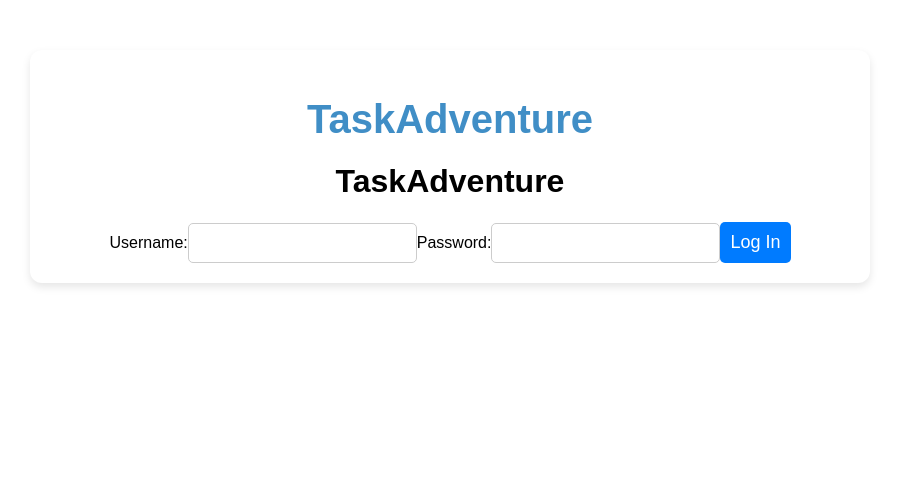
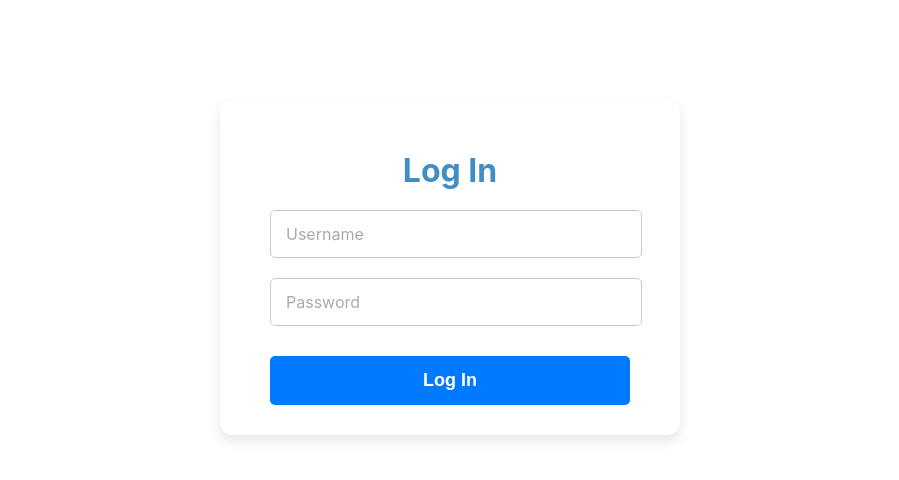
Before and after one commit to Lifsaa/TaskAdventure, a React (Vite) app in the folder packages/frontend/: page /login in a window 1280 px wide. Shown: the top 480 px of the page, without its empty margins (190-1089 px from the left). Built offline with nearby package versions, Linux system fonts and the light colour scheme.

Commit message:
Fixed CSS

```diff
--- a/packages/frontend/src/App.jsx
+++ b/packages/frontend/src/App.jsx
@@ -5,7 +5,7 @@ import {
   Routes,
   Navigate,
 } from "react-router-dom";
-import styles from "./App.module.css"; // ✅ Uses CSS Modules correctly
+import styles from "./App.module.css";
 import TaskPage from "./TaskPage";
 import Login from "./Login";
 import Signup from "./Signup";
@@ -15,8 +15,7 @@ const App = () => {
 
   return (
     <Router>
-      <div className={styles["app-container"]}>
-        <h1 className={styles["app-title"]}>TaskAdventure</h1>
+      <div>
         <Routes>
           <Route path="/login" element={<Login setToken={setToken} />} />
           <Route path="/signup" element={<Signup setToken={setToken} />} />
@@ -26,6 +25,7 @@ const App = () => {
               token ? <TaskPage token={token} /> : <Navigate to="/login" />
             }
           />
+          <Route path="/tasks" element={<TaskPage token={token} />} />{" "}
         </Routes>
       </div>
     </Router>
--- a/packages/frontend/src/App.module.css
+++ b/packages/frontend/src/App.module.css
@@ -1,4 +1,4 @@
-/* Base Container */
+Base Container
 .app-container {
   max-width: 800px;
   margin: 50px auto;
@@ -13,7 +13,7 @@
 /* App Title */
 .app-title {
   font-size: 2.5rem;
-  color: #408EC6;
+  color: #408ec6;
   margin-bottom: 20px;
   font-weight: bold;
 }
@@ -46,7 +46,7 @@ button {
   padding: 10px;
   font-size: 16px;
   color: white;
-  background: #408EC6;
+  background: #408ec6;
   border: none;
   border-radius: 5px;
   cursor: pointer;
@@ -54,7 +54,7 @@ button {
 }
 
 button:hover {
-  background: #7A2048;
+  background: #7a2048;
 }
 
 /* Task List */
@@ -78,7 +78,7 @@ button:hover {
 /* Completed Task Styling */
 .completed {
   background: #e8f3f5;
-  color: #408EC6;
+  color: #408ec6;
   text-decoration: line-through;
 }
 
--- a/packages/frontend/src/Login.jsx
+++ b/packages/frontend/src/Login.jsx
@@ -27,28 +27,35 @@ const Login = ({ setToken }) => {
   };
 
   return (
-    <div className="login-container">
-      <h1 className="app-title">TaskAdventure</h1> {/* ✅ Updated title */}
-      <form onSubmit={handleSubmit} className="login-form">
-        <label>
-          Username:
+    <div className={styles["login-container"]}>
+      <h1 className={styles["app-title"]}>Log In</h1>
+      <form onSubmit={handleSubmit} className={styles["login-form"]}>
+        <div className={styles["input-container"]}>
           <input
             type="text"
             value={username}
             onChange={(e) => setUsername(e.target.value)}
+            required
+            placeholder=" "
           />
-        </label>
-        <label>
-          Password:
+          <label>Username</label>
+        </div>
+
+        <div className={styles["input-container"]}>
           <input
             type="password"
             value={password}
             onChange={(e) => setPassword(e.target.value)}
+            required
+            placeholder=" "
           />
-        </label>
+          <label>Password</label>
+        </div>
+
         <button type="submit">Log In</button>
       </form>
-      {message && <p className="error-message">{message}</p>}
+
+      {message && <p className={styles["error-message"]}>{message}</p>}
     </div>
   );
 };
--- a/packages/frontend/src/Login.module.css
+++ b/packages/frontend/src/Login.module.css
@@ -1,43 +1,100 @@
 .login-container {
   max-width: 400px;
   margin: 100px auto;
-  padding: 20px;
+  padding: 30px;
   text-align: center;
   background: white;
-  border-radius: 8px;
-  box-shadow: 0 4px 10px rgba(0, 0, 0, 0.1);
+  border-radius: 12px;
+  box-shadow: 0 6px 12px rgba(0, 0, 0, 0.1);
 }
 
+/* App Title */
 .app-title {
-  font-size: 32px;
+  font-size: 2rem;
   font-weight: bold;
-  color: #333;
+  color: #408ec6;
   margin-bottom: 20px;
 }
 
+/* Login Form */
 .login-form {
   display: flex;
   flex-direction: column;
-  gap: 15px;
+  gap: 20px;
+  padding: 0 20px; /* ✅ Adds space so inputs aren't too close to the right */
 }
 
-input {
-  padding: 10px;
+/* Input Field Styling */
+.input-container {
+  position: relative;
+  width: 100%;
+  text-align: left; /* ✅ Aligns label properly */
+}
+
+.input-container input {
+  width: calc(100% - 20px); /* ✅ Prevents touching edges */
+  padding: 14px;
   font-size: 16px;
   border: 1px solid #ccc;
   border-radius: 5px;
+  outline: none;
+  background: transparent;
+  padding-left: 16px; /* ✅ Adds left padding for better spacing */
 }
 
+/* Floating Label */
+.input-container label {
+  position: absolute;
+  left: 16px; /* ✅ Moves label left to align properly */
+  top: 50%;
+  transform: translateY(-50%);
+  color: #aaa;
+  font-size: 16px;
+  transition: 0.3s ease all;
+  pointer-events: none;
+}
+
+/* When user starts typing */
+.input-container input:focus ~ label,
+.input-container input:not(:placeholder-shown) ~ label {
+  top: 5px;
+  font-size: 12px;
+  color: #408ec6;
+}
+
+/* Input focus effect */
+.input-container input:focus {
+  border-color: #408ec6;
+  box-shadow: 0 0 5px rgba(64, 142, 198, 0.3);
+}
+
+/* Button Styling */
 button {
-  padding: 10px;
+  padding: 14px;
   font-size: 18px;
+  font-weight: bold;
   color: white;
   background: #007bff;
   border: none;
   border-radius: 5px;
   cursor: pointer;
+  transition:
+    background 0.3s,
+    transform 0.1s;
+  width: 100%; /* ✅ Ensures button spans full width */
+  margin-top: 10px; /* ✅ Adds space above button */
 }
 
+button:hover {
+  background: #0056b3;
+  transform: scale(1.02);
+}
+
+button:active {
+  transform: scale(0.98);
+}
+
+/* Error Message */
 .error-message {
   color: red;
   font-size: 14px;
--- a/packages/frontend/src/Signup.jsx
+++ b/packages/frontend/src/Signup.jsx
@@ -1,8 +1,9 @@
 import React, { useState } from "react";
+import styles from "./Signup.module.css";
 
 const Signup = ({ setToken }) => {
   const [username, setUsername] = useState("");
-  const [pwd, setPwd] = useState("");
+  const [password, setPassword] = useState("");
   const [message, setMessage] = useState("");
 
   const handleSubmit = async (e) => {
@@ -11,7 +12,7 @@ const Signup = ({ setToken }) => {
       const response = await fetch("http://localhost:5000/signup", {
         method: "POST",
         headers: { "Content-Type": "application/json" },
-        body: JSON.stringify({ username, pwd }),
+        body: JSON.stringify({ username, password }),
       });
       const data = await response.json();
       if (response.ok) {
@@ -27,24 +28,34 @@ const Signup = ({ setToken }) => {
   };
 
   return (
-    <div>
-      <h2>Sign Up</h2>
-      <form onSubmit={handleSubmit}>
+    <div className={styles["signup-container"]}>
+      <h1 className={styles["app-title"]}>Create an Account</h1>
+      <form onSubmit={handleSubmit} className={styles["signup-form"]}>
+        <div className={styles["input-container"]}>
           <input
             type="text"
-          placeholder="Username"
             value={username}
             onChange={(e) => setUsername(e.target.value)}
+            required
+            placeholder=" "
           />
+          <label>Username</label>
+        </div>
+
+        <div className={styles["input-container"]}>
           <input
             type="password"
-          placeholder="Password"
-          value={pwd}
-          onChange={(e) => setPwd(e.target.value)}
+            value={password}
+            onChange={(e) => setPassword(e.target.value)}
+            required
+            placeholder=" "
           />
+          <label>Password</label>
+        </div>
+
         <button type="submit">Sign Up</button>
       </form>
-      <p>{message}</p>
+      {message && <p className={styles["error-message"]}>{message}</p>}
     </div>
   );
 };
--- /dev/null
+++ b/packages/frontend/src/Signup.module.css
@@ -0,0 +1,98 @@
+.signup-container {
+    max-width: 400px;
+    margin: 100px auto;
+    padding: 30px;
+    text-align: center;
+    background: white;
+    border-radius: 12px;
+    box-shadow: 0 6px 12px rgba(0, 0, 0, 0.1);
+  }
+
+  /* Title */
+  .app-title {
+    font-size: 2rem;
+    font-weight: bold;
+    color: #408EC6;
+    margin-bottom: 20px;
+  }
+
+  /* Signup Form */
+  .signup-form {
+    display: flex;
+    flex-direction: column;
+    gap: 20px;
+    padding: 0 20px; /* ✅ Adds spacing from edges */
+  }
+
+  /* Input Field Styling */
+  .input-container {
+    position: relative;
+    width: 100%;
+  }
+
+  .input-container input {
+    width: calc(100% - 20px); /* ✅ Prevents touching edges */
+    padding: 14px;
+    font-size: 16px;
+    border: 1px solid #ccc;
+    border-radius: 5px;
+    outline: none;
+    background: transparent;
+  }
+
+  /* Floating Label */
+  .input-container label {
+    position: absolute;
+    left: 14px;
+    top: 50%;
+    transform: translateY(-50%);
+    color: #aaa;
+    font-size: 16px;
+    transition: 0.3s ease all;
+    pointer-events: none;
+  }
+
+  /* When user starts typing */
+  .input-container input:focus ~ label,
+  .input-container input:not(:placeholder-shown) ~ label {
+    top: 5px;
+    font-size: 12px;
+    color: #408EC6;
+  }
+
+  /* Input focus effect */
+  .input-container input:focus {
+    border-color: #408EC6;
+    box-shadow: 0 0 5px rgba(64, 142, 198, 0.3);
+  }
+
+  /* Button Styling */
+  button {
+    padding: 14px;
+    font-size: 18px;
+    font-weight: bold;
+    color: white;
+    background: #007bff;
+    border: none;
+    border-radius: 5px;
+    cursor: pointer;
+    transition: background 0.3s, transform 0.1s;
+    width: 100%; /* ✅ Centers button */
+    margin-top: 10px; /* ✅ Gives spacing between inputs & button */
+  }
+
+  button:hover {
+    background: #0056b3;
+    transform: scale(1.02);
+  }
+
+  button:active {
+    transform: scale(0.98);
+  }
+
+  /* Error Message */
+  .error-message {
+    color: red;
+    font-size: 14px;
+    margin-top: 10px;
+  }
--- /dev/null
+++ b/packages/frontend/src/TaskPage.module.css
@@ -0,0 +1,150 @@
+/* Base Container */
+.task-container {
+  max-width: 700px;
+  margin: 50px auto;
+  padding: 20px;
+  font-family: "Arial", sans-serif;
+  background: #ffffff;
+  border-radius: 12px;
+  box-shadow: 0 4px 8px rgba(0, 0, 0, 0.1);
+  text-align: center;
+}
+
+/* Title */
+.task-title {
+  font-size: 2.2rem;
+  font-weight: bold;
+  color: #408ec6;
+  display: flex;
+  align-items: center;
+  justify-content: center;
+  gap: 10px;
+  margin-bottom: 15px;
+}
+
+/* Log Out Button */
+.logout-btn {
+  background: #ff4d4d;
+  color: white;
+  padding: 10px 16px;
+  border: none;
+  border-radius: 8px;
+  font-size: 14px;
+  cursor: pointer;
+  margin-bottom: 20px;
+}
+
+.logout-btn:hover {
+  background: #d43f3f;
+}
+
+/* Input Section */
+.input-container {
+  display: flex;
+  flex-wrap: wrap;
+  gap: 10px;
+  justify-content: center;
+  margin-bottom: 20px;
+}
+
+.input-container input,
+.input-container select {
+  padding: 10px;
+  border: 1px solid #ccc;
+  border-radius: 8px;
+  font-size: 1rem;
+  flex: 1;
+  max-width: 200px;
+}
+
+.input-container button {
+  padding: 10px 14px;
+  border: none;
+  border-radius: 8px;
+  cursor: pointer;
+  background-color: #408ec6;
+  color: white;
+  font-size: 14px;
+  transition: background 0.3s;
+}
+
+.input-container button:hover {
+  background-color: #7a2048;
+}
+
+/* Task Sections */
+.task-section {
+  text-align: left;
+  margin-top: 20px;
+}
+
+.task-section h2 {
+  font-size: 1.6rem;
+  color: #333;
+  display: flex;
+  align-items: center;
+  gap: 8px;
+}
+
+/* Task List */
+.task-list {
+  display: flex;
+  flex-direction: column;
+  gap: 12px;
+  margin-top: 10px;
+}
+
+/* Task Card */
+.task-card {
+  display: flex;
+  justify-content: space-between;
+  align-items: center;
+  padding: 12px;
+  border-radius: 10px;
+  background: white;
+  box-shadow: 0 2px 4px rgba(0, 0, 0, 0.1);
+}
+
+/* ✅ Completed Task Styling */
+.completed {
+  background: #e8f3f5;
+  color: #408ec6;
+  text-decoration: line-through;
+  display: flex;
+  justify-content: space-between;
+  align-items: center;
+  padding: 12px;
+  border-radius: 10px;
+  box-shadow: 0 2px 4px rgba(0, 0, 0, 0.1);
+}
+
+/* Difficulty Badge */
+.difficulty {
+  padding: 4px 8px;
+  border-radius: 8px;
+  color: white;
+  font-weight: bold;
+  font-size: 12px;
+}
+
+/* Red Delete Button */
+.delete-btn {
+  background: #ff4d4d;
+  color: white;
+  padding: 6px 10px;
+  border: none;
+  border-radius: 6px;
+  cursor: pointer;
+  font-size: 14px;
+}
+
+.delete-btn:hover {
+  background: #d43f3f;
+}
+/* Align empty task messages to the left */
+.empty-message {
+    text-align: left;
+    font-size: 1rem;
+    color: #555;
+    margin-left: 20px;
+  }
```
Also changed, not shown: packages/frontend/src/TaskPage.jsx (+38 -25 lines). Lines whose indentation alone changed are shown as unchanged.
